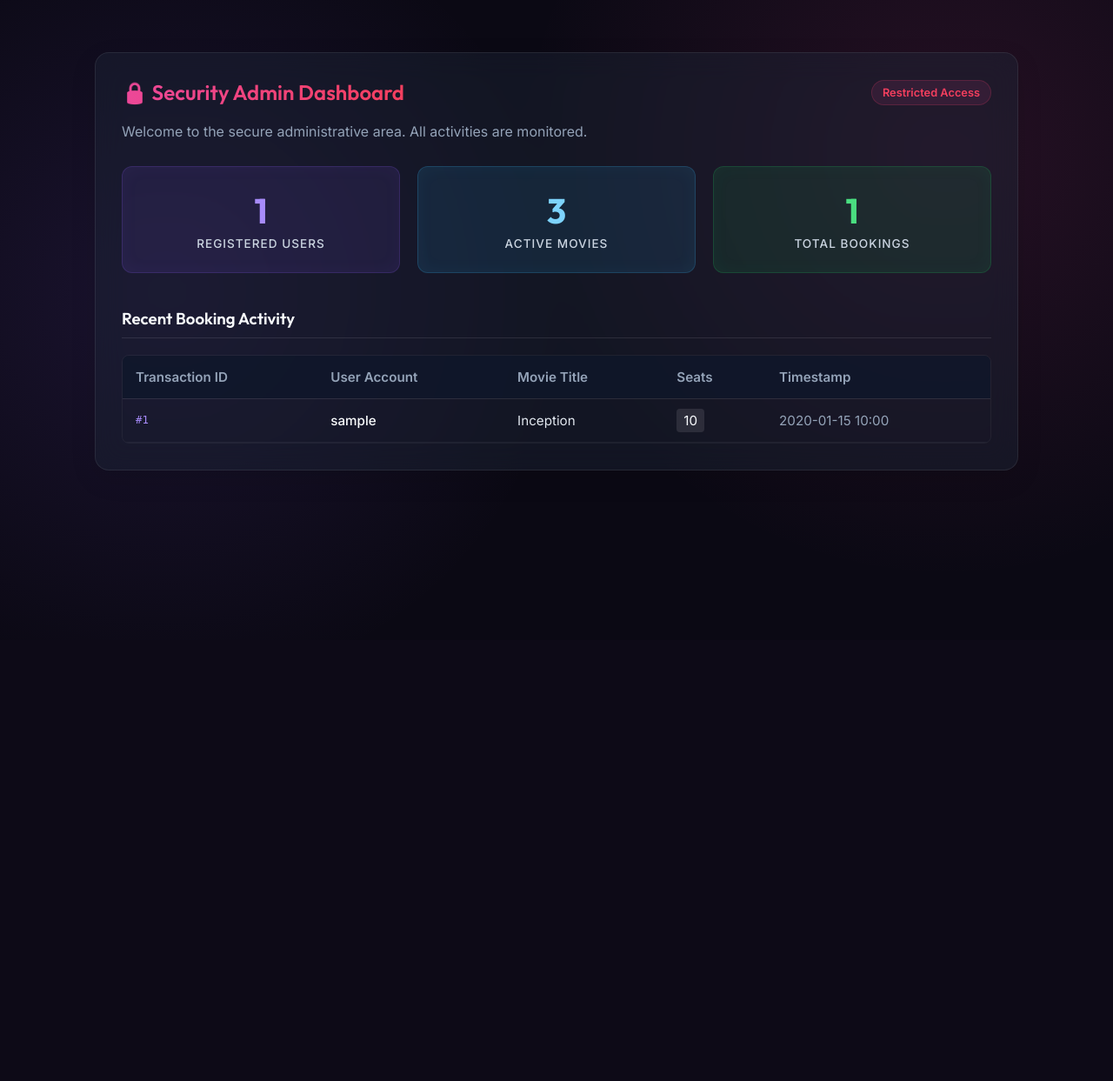
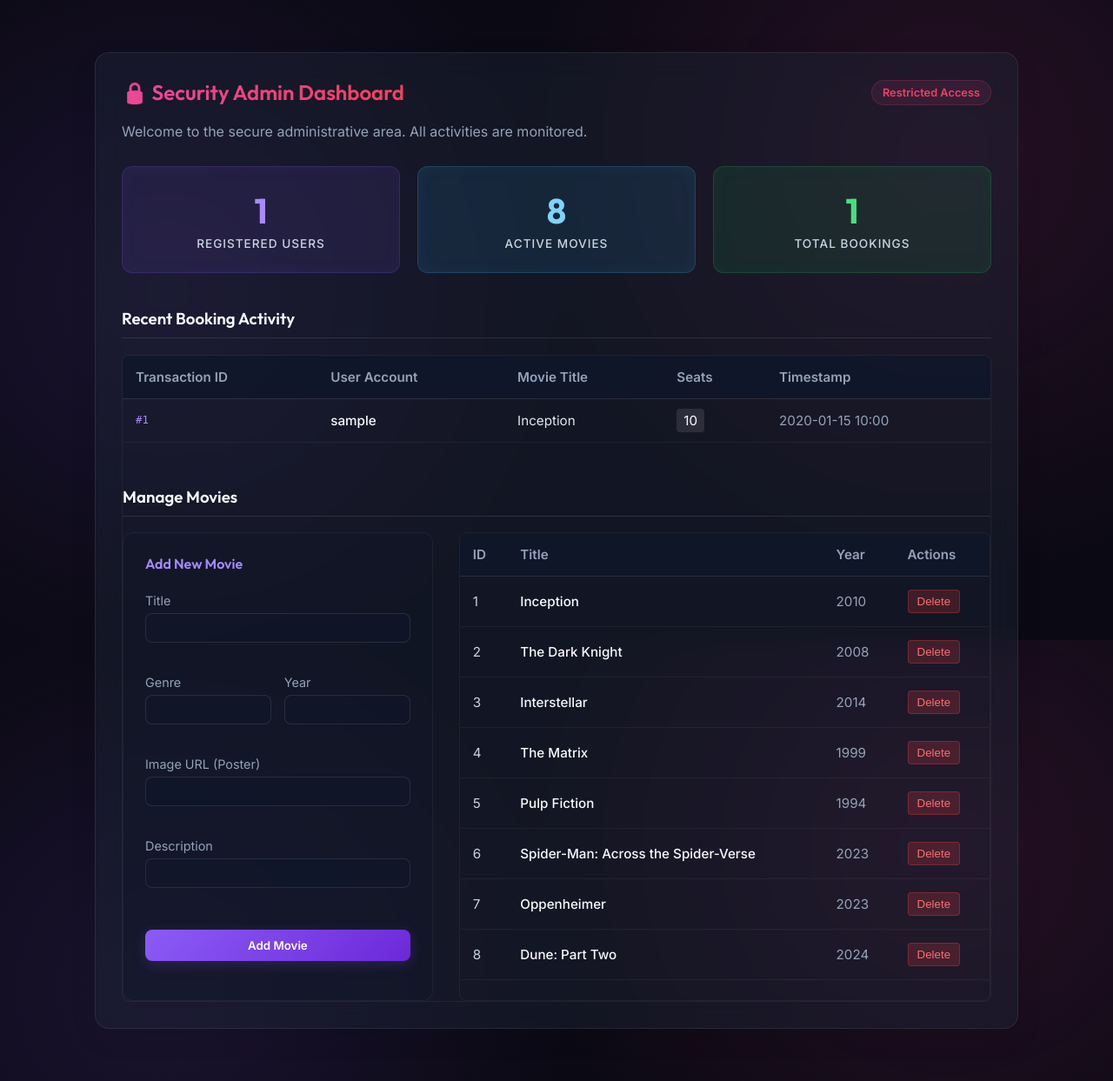
Before and after one commit to Parthivm19/cyber_project, a Flask app: page /admin/ in a window 1280 px wide. Shown: the part 64-1307 px from the top of the page at 87% size. Before the commit the page ends 605 px from the top, so only its background shows below. Run offline with Flask 3, Linux system fonts and the light colour scheme; a user stored in the database is signed in; tables that the repository leaves empty hold one stand-in row (values such as "Sample post"); some libraries are stand-ins or nearby versions.

Commit message:
Upgrade models, seed data, and admin dashboard for professional deployment

```diff
--- a/admin.py
+++ b/admin.py
@@ -1,6 +1,7 @@
-from flask import Blueprint, render_template, abort, session
+from flask import Blueprint, render_template, abort, session, redirect, url_for, flash, request
 from flask_login import login_required
-from models import Movie, Booking, User
+from models import db, Movie, Booking, User
+from forms import MovieForm
 from functools import wraps
 
 admin_bp = Blueprint('admin', __name__, url_prefix='/admin')
@@ -20,5 +21,37 @@ def admin_required(f):
 def dashboard():
     users_count = User.query.count()
     movies_count = Movie.query.count()
-    bookings = Booking.query.all()
-    return render_template('admin/dashboard.html', users_count=users_count, movies_count=movies_count, bookings=bookings)
+    bookings = Booking.query.order_by(Booking.booking_date.desc()).all()
+    movies = Movie.query.all()
+    form = MovieForm()
+    return render_template('admin/dashboard.html', users_count=users_count, movies_count=movies_count, bookings=bookings, movies=movies, form=form)
+
+@admin_bp.route('/add_movie', methods=['POST'])
+@login_required
+@admin_required
+def add_movie():
+    form = MovieForm()
+    if form.validate_on_submit():
+        new_movie = Movie(
+            title=form.title.data,
+            description=form.description.data,
+            genre=form.genre.data,
+            year=form.year.data,
+            image_url=form.image_url.data
+        )
+        db.session.add(new_movie)
+        db.session.commit()
+        flash('Movie added successfully!', 'success')
+    else:
+        flash('Failed to add movie. Check inputs.', 'danger')
+    return redirect(url_for('admin.dashboard'))
+
+@admin_bp.route('/delete_movie/<int:movie_id>', methods=['POST'])
+@login_required
+@admin_required
+def delete_movie(movie_id):
+    movie = Movie.query.get_or_404(movie_id)
+    db.session.delete(movie)
+    db.session.commit()
+    flash(f'Movie {movie.title} deleted securely.', 'success')
+    return redirect(url_for('admin.dashboard'))
--- a/app.py
+++ b/app.py
@@ -50,9 +50,14 @@ def create_app():
         # Seed some movies if empty
         if not Movie.query.first():
             movies = [
-                Movie(title="Inception", description="A thief who steals corporate secrets through the use of dream-sharing technology is given the inverse task of planting an idea into the mind of a C.E.O.", genre="Sci-Fi", year=2010),
-                Movie(title="The Dark Knight", description="When the menace known as the Joker wreaks havoc and chaos on the people of Gotham, Batman must accept one of the greatest psychological and physical tests of his ability to fight injustice.", genre="Action", year=2008),
-                Movie(title="Interstellar", description="A team of explorers travel through a wormhole in space in an attempt to ensure humanity's survival.", genre="Sci-Fi", year=2014)
+                Movie(title="Inception", description="A thief who steals corporate secrets through the use of dream-sharing technology is given the inverse task of planting an idea into the mind of a C.E.O.", genre="Sci-Fi", year=2010, image_url="https://image.tmdb.org/t/p/w500/8Z01I6E39E2sE1H2BqUvEksG3y0.jpg"),
+                Movie(title="The Dark Knight", description="When the menace known as the Joker wreaks havoc and chaos on the people of Gotham, Batman must accept one of the greatest psychological and physical tests of his ability to fight injustice.", genre="Action", year=2008, image_url="https://image.tmdb.org/t/p/w500/qJ2tW6WMUDux911r6m7haRef0WH.jpg"),
+                Movie(title="Interstellar", description="A team of explorers travel through a wormhole in space in an attempt to ensure humanity's survival.", genre="Sci-Fi", year=2014, image_url="https://image.tmdb.org/t/p/w500/gEU2QniE6E77NI6lCU6MxlNBvIx.jpg"),
+                Movie(title="The Matrix", description="A computer hacker learns from mysterious rebels about the true nature of his reality and his role in the war against its controllers.", genre="Sci-Fi", year=1999, image_url="https://image.tmdb.org/t/p/w500/f89U3ADr1oiB1s9GkdPOEpXUk5H.jpg"),
+                Movie(title="Pulp Fiction", description="The lives of two mob hitmen, a boxer, a gangster and his wife, and a pair of diner bandits intertwine in four tales of violence and redemption.", genre="Crime", year=1994, image_url="https://image.tmdb.org/t/p/w500/d5iIlFn5s0ImszYzBPbOYKQmG_1.jpg"),
+                Movie(title="Spider-Man: Across the Spider-Verse", description="Miles Morales catapults across the Multiverse, where he encounters a team of Spider-People charged with protecting its very existence.", genre="Animation", year=2023, image_url="https://image.tmdb.org/t/p/w500/8Vt6mWEReuy4Of61Lnj5Xj704m8.jpg"),
+                Movie(title="Oppenheimer", description="The story of American scientist, J. Robert Oppenheimer, and his role in the development of the atomic bomb.", genre="Drama", year=2023, image_url="https://image.tmdb.org/t/p/w500/8Gxv8gSFCU0XGDykEGv7zR1n2ua.jpg"),
+                Movie(title="Dune: Part Two", description="Paul Atreides unites with Chani and the Fremen while on a warpath of revenge against the conspirators who destroyed his family.", genre="Sci-Fi", year=2024, image_url="https://image.tmdb.org/t/p/w500/1pdfLvkbY9ohJlCjQH2JGjjcNsV.jpg")
             ]
             db.session.bulk_save_objects(movies)
             db.session.commit()
--- a/forms.py
+++ b/forms.py
@@ -17,3 +17,11 @@ class LoginForm(FlaskForm):
 class BookingForm(FlaskForm):
     seats = IntegerField('Number of Seats', validators=[DataRequired(), NumberRange(min=1, max=10)])
     submit = SubmitField('Book Now')
+
+class MovieForm(FlaskForm):
+    title = StringField('Movie Title', validators=[DataRequired(), Length(min=1, max=200)])
+    description = StringField('Description', validators=[DataRequired()])
+    genre = StringField('Genre', validators=[DataRequired(), Length(min=1, max=100)])
+    year = IntegerField('Release Year', validators=[DataRequired(), NumberRange(min=1900, max=2100)])
+    image_url = StringField('Poster Image URL', validators=[Length(max=500)])
+    submit = SubmitField('Add Movie')
--- a/models.py
+++ b/models.py
@@ -20,7 +20,8 @@ class Movie(db.Model):
     description = db.Column(db.Text, nullable=False)
     genre = db.Column(db.String(100), nullable=False)
     year = db.Column(db.Integer, nullable=False)
-    bookings = db.relationship('Booking', backref='movie', lazy=True)
+    image_url = db.Column(db.String(500), nullable=True) # Added for professional movie posters
+    bookings = db.relationship('Booking', backref='movie', lazy=True, cascade="all, delete-orphan")
 
 class Booking(db.Model):
     id = db.Column(db.Integer, primary_key=True)
--- a/templates/admin/dashboard.html
+++ b/templates/admin/dashboard.html
@@ -52,6 +52,72 @@
                 {% endfor %}
             </tbody>
         </table>
+    <h3 style="color: #f8fafc; border-bottom: 1px solid rgba(255,255,255,0.1); padding-bottom: 10px; margin-top: 50px;">Manage Movies</h3>
+    <div style="display: flex; gap: 30px; flex-wrap: wrap;">
+        <!-- Add Movie Form -->
+        <div style="flex: 1; min-width: 300px; background: rgba(15, 23, 42, 0.4); padding: 25px; border-radius: 12px; border: 1px solid rgba(255,255,255,0.05);">
+            <h4 style="margin-top: 0; color: #a78bfa;">Add New Movie</h4>
+            <form method="POST" action="{{ url_for('admin.add_movie') }}">
+                {{ form.hidden_tag() }}
+                <div style="margin-bottom: 15px;">
+                    <label style="color: #94a3b8; font-size: 0.9em;">Title</label>
+                    {{ form.title(style="padding: 8px; margin-top: 5px;") }}
+                </div>
+                <div style="margin-bottom: 15px; display: flex; gap: 15px;">
+                    <div style="flex: 1;">
+                        <label style="color: #94a3b8; font-size: 0.9em;">Genre</label>
+                        {{ form.genre(style="padding: 8px; margin-top: 5px;") }}
+                    </div>
+                    <div style="flex: 1;">
+                        <label style="color: #94a3b8; font-size: 0.9em;">Year</label>
+                        {{ form.year(style="padding: 8px; margin-top: 5px;") }}
+                    </div>
+                </div>
+                <div style="margin-bottom: 15px;">
+                    <label style="color: #94a3b8; font-size: 0.9em;">Image URL (Poster)</label>
+                    {{ form.image_url(style="padding: 8px; margin-top: 5px;") }}
+                </div>
+                <div style="margin-bottom: 20px;">
+                    <label style="color: #94a3b8; font-size: 0.9em;">Description</label>
+                    {{ form.description(style="padding: 8px; margin-top: 5px;") }}
+                </div>
+                {{ form.submit(class="btn", style="width: 100%;") }}
+            </form>
+        </div>
+
+        <!-- Movie List to Delete -->
+        <div style="flex: 2; min-width: 400px; overflow-x: auto; border-radius: 8px; border: 1px solid rgba(255,255,255,0.05);">
+            <table style="width: 100%; border-collapse: collapse; text-align: left; font-size: 0.95em;">
+                <thead>
+                    <tr style="background: rgba(15, 23, 42, 0.8); border-bottom: 1px solid rgba(255, 255, 255, 0.1);">
+                        <th style="padding: 15px; color: #94a3b8; font-weight: 600;">ID</th>
+                        <th style="padding: 15px; color: #94a3b8; font-weight: 600;">Title</th>
+                        <th style="padding: 15px; color: #94a3b8; font-weight: 600;">Year</th>
+                        <th style="padding: 15px; color: #94a3b8; font-weight: 600;">Actions</th>
+                    </tr>
+                </thead>
+                <tbody>
+                    {% for m in movies %}
+                    <tr style="border-bottom: 1px solid rgba(255, 255, 255, 0.05); transition: background 0.2s;">
+                        <td style="padding: 15px; color: #cbd5e1;">{{ m.id }}</td>
+                        <td style="padding: 15px; font-weight: 500; color: #f8fafc;">{{ m.title|e }}</td>
+                        <td style="padding: 15px; color: #94a3b8;">{{ m.year }}</td>
+                        <td style="padding: 15px;">
+                            <form method="POST" action="{{ url_for('admin.delete_movie', movie_id=m.id) }}" style="margin: 0; display: inline;">
+                                <!-- Ensure CSRF token is included for security -->
+                                <input type="hidden" name="csrf_token" value="{{ csrf_token() }}">
+                                <button type="submit" style="background: rgba(239, 68, 68, 0.2); color: #f87171; border: 1px solid rgba(239, 68, 68, 0.3); padding: 5px 10px; border-radius: 4px; cursor: pointer; transition: all 0.2s;" onmouseover="this.style.background='rgba(239, 68, 68, 0.4)'" onmouseout="this.style.background='rgba(239, 68, 68, 0.2)'">Delete</button>
+                            </form>
+                        </td>
+                    </tr>
+                    {% else %}
+                    <tr>
+                        <td colspan="4" style="padding: 30px; text-align: center; color: #94a3b8; font-style: italic;">No movies found.</td>
+                    </tr>
+                    {% endfor %}
+                </tbody>
+            </table>
+        </div>
     </div>
 </div>
 {% endblock %}
```
Also changed, not shown: templates/movies.html (+14 -6 lines).
